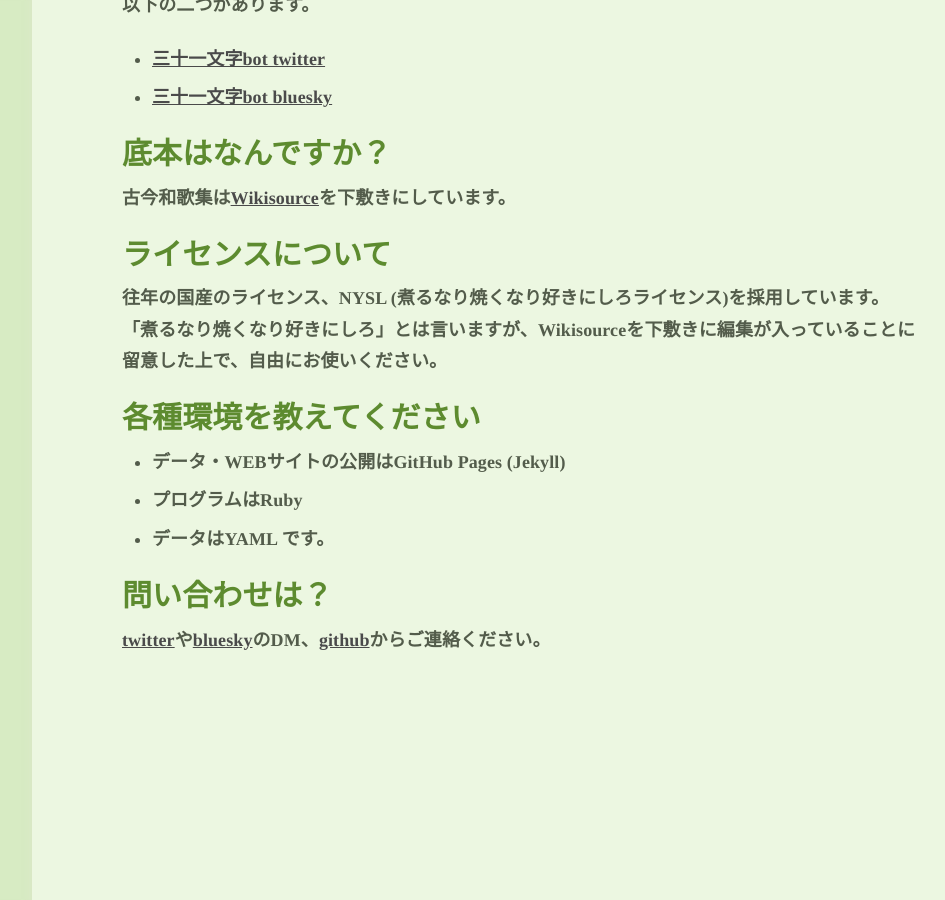
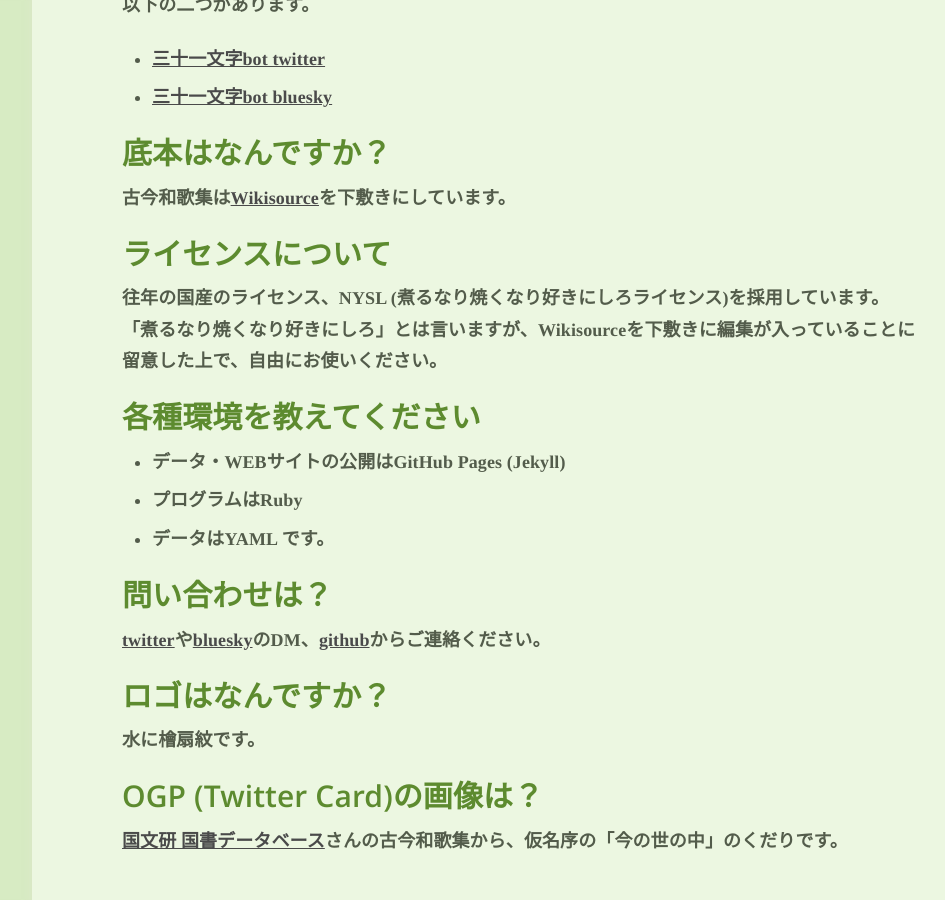
Before and after one commit to 31bot/31bot.github.io, a Jekyll site: the page built from index.md, in a window 1280 px wide and 900 px high, scrolled down 787 px. Shown: the whole window, without its empty margins (268-1213 px from the left). Built offline with Jekyll 4.4.1, drawn with Linux system fonts in a browser that asks for light colours.

Commit message:
Update index.md

```diff
--- a/index.md
+++ b/index.md
@@ -39,3 +39,10 @@
 
 ### 問い合わせは？
 [twitter](https://twitter.com/31_bot)や[bluesky](https://bsky.app/profile/31bot.bsky.social)のDM、[github](https://31bot.github.io/)からご連絡ください。
+
+
+### ロゴはなんですか？
+水に檜扇紋です。
+
+### OGP (Twitter Card)の画像は？
+[国文研 国書データベース](https://kokusho.nijl.ac.jp/biblio/200003050/)さんの古今和歌集から、仮名序の「今の世の中」のくだりです。
```
